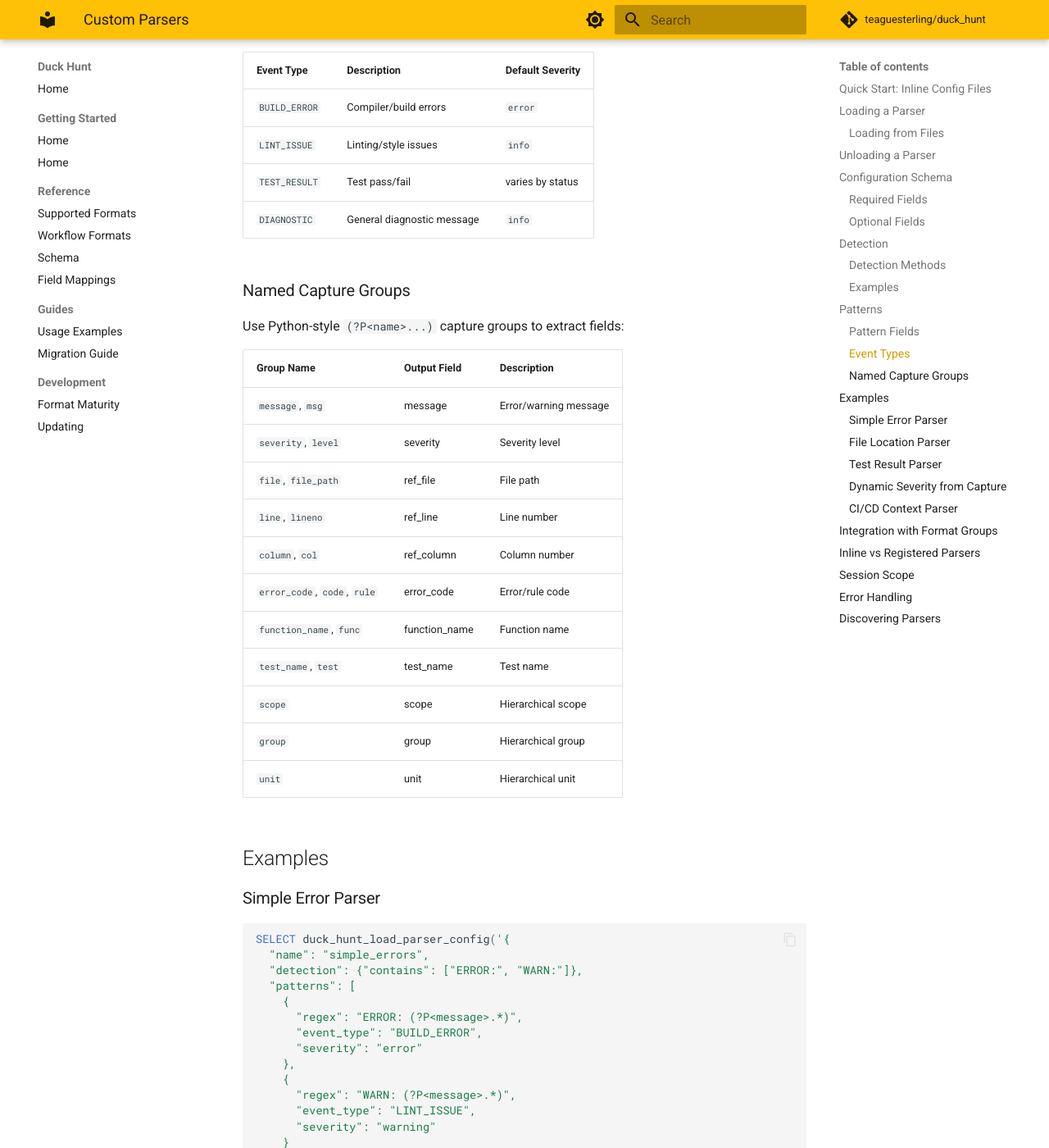
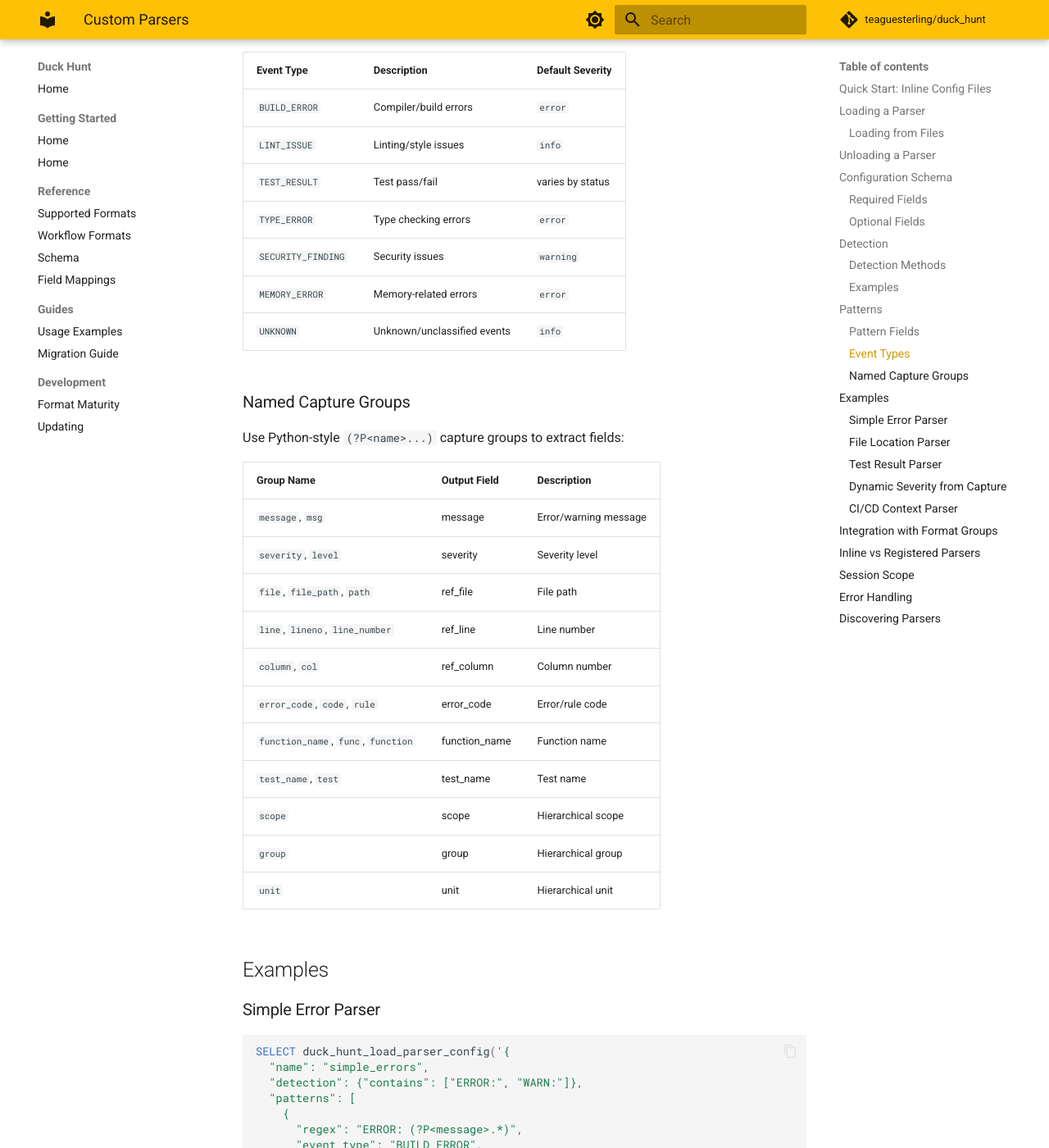
Before and after one commit to teaguesterling/duck_hunt, an MkDocs documentation site: the page built from docs/custom-parsers.md, in a window 1280 px wide and 1400 px high, scrolled down 3909 px. Shown: the whole window at 82% size. Built offline with MkDocs 1.6.1 and Material for MkDocs 9.7.7, drawn with Linux system fonts in a browser that asks for light colours; comment, search, counter and statistics services are not loaded.

Commit message:
Fix config parser bugs and add test coverage for detection paths
- Remove invalid DIAGNOSTIC from docs event types table, add missing
  TYPE_ERROR/SECURITY_FINDING/MEMORY_ERROR/UNKNOWN types and capture
  group aliases (path, line_number, function)
- Limit detection regex to first 8192 bytes via SafeRegexSearch to
  prevent catastrophic backtracking on large content
- Add ContentFamily::TEXT override so config parsers aren't misrouted
  by name-based heuristic (e.g. my_app_json → JSON extraction)
- Add 71 new test assertions: detection negatives, combined detection,
  severity inference without maps, and TYPE_ERROR/SECURITY_FINDING/
  MEMORY_ERROR event type coverage

Co-Authored-By: Claude Opus 4.6 <noreply@anthropic.com>

```diff
--- a/docs/custom-parsers.md
+++ b/docs/custom-parsers.md
@@ -157,7 +157,10 @@ Each pattern defines a regex and how to interpret matches. Patterns are tried in
 | `BUILD_ERROR` | Compiler/build errors | `error` |
 | `LINT_ISSUE` | Linting/style issues | `info` |
 | `TEST_RESULT` | Test pass/fail | varies by status |
-| `DIAGNOSTIC` | General diagnostic message | `info` |
+| `TYPE_ERROR` | Type checking errors | `error` |
+| `SECURITY_FINDING` | Security issues | `warning` |
+| `MEMORY_ERROR` | Memory-related errors | `error` |
+| `UNKNOWN` | Unknown/unclassified events | `info` |
 
 ### Named Capture Groups
 
@@ -167,11 +170,11 @@ Use Python-style `(?P<name>...)` capture groups to extract fields:
 |------------|--------------|-------------|
 | `message`, `msg` | message | Error/warning message |
 | `severity`, `level` | severity | Severity level |
-| `file`, `file_path` | ref_file | File path |
-| `line`, `lineno` | ref_line | Line number |
+| `file`, `file_path`, `path` | ref_file | File path |
+| `line`, `lineno`, `line_number` | ref_line | Line number |
 | `column`, `col` | ref_column | Column number |
 | `error_code`, `code`, `rule` | error_code | Error/rule code |
-| `function_name`, `func` | function_name | Function name |
+| `function_name`, `func`, `function` | function_name | Function name |
 | `test_name`, `test` | test_name | Test name |
 | `scope` | scope | Hierarchical scope |
 | `group` | group | Hierarchical group |
```
Also changed, not shown: 3 other files.
